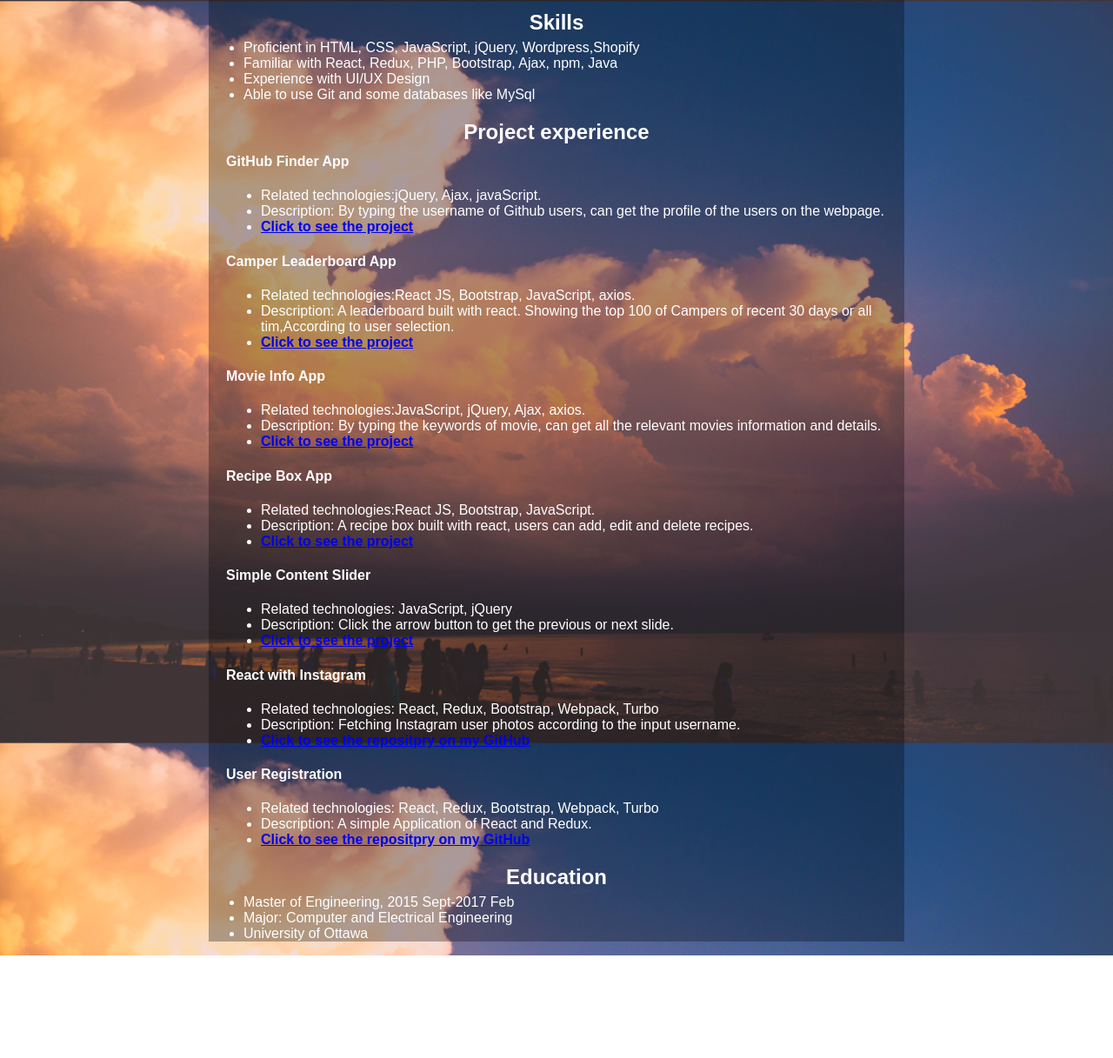
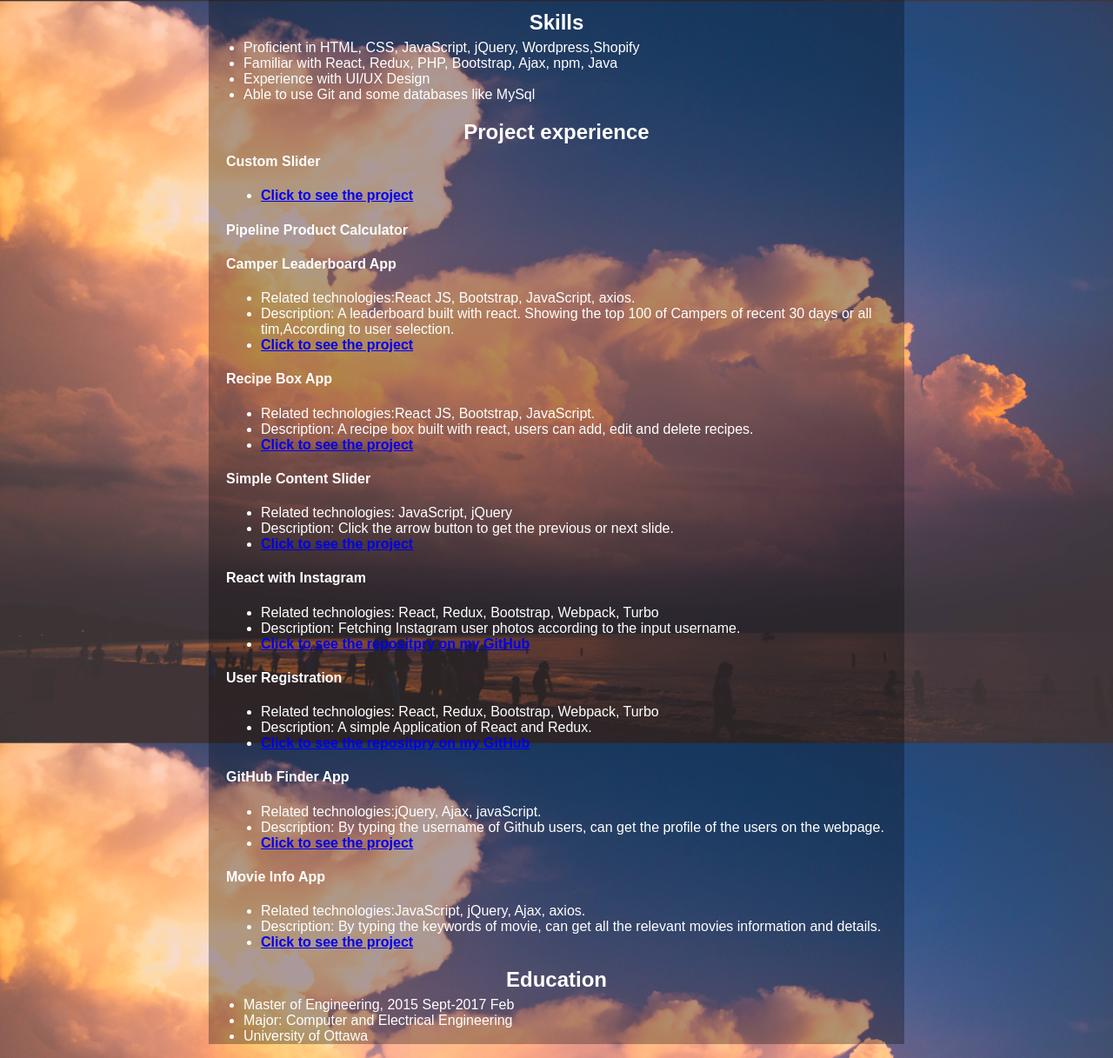
Before and after one commit to DaliChao/DaliChao.github.io, a plain HTML site: page index.html in a window 1280 px wide. Shown: the part 852-2069 px from the top of the page at 87% size. Before the commit the page ends 1951 px from the top, so only its background shows below. Drawn offline with Linux system fonts and the light colour scheme.

Commit message:
Update index.html

```diff
--- a/index.html
+++ b/index.html
@@ -10,7 +10,7 @@
  <div class="prof-box">
    <img src="./image/Profile Picture.jpg" />
   <h1>Dali Chao</h1>
-  <h4>Looking for a full-time junior Web Developer or Front-End Developer</h4>
+  <h4>Looking for full-time Web Developer or Front-End Developer job</h4>
   <h5>Email: jasonchao1992@gmail.com</h5>
 
   <div class="line-break"></div>
@@ -56,12 +56,13 @@
  </div>
  <div class=" divPad hover">
    <h2>Project experience</h2>
-   <h4>GitHub Finder App</h4>
-   <ul>
-     <li>Related technologies:jQuery, Ajax, javaScript.</li>
-     <li>Description: By typing the username of Github users, can get the profile of the users on the webpage.</li>
-     <li><a class="list-link" href="https://dalichao.github.io/GithubFinder/">Click to see the project</a></li>
-   </ul>
+
+   <h4>Custom Slider</h4>
+       <ul>
+          <li><a class="list-link" href="https://www.greensideup.com/">Click to see the project</a></li>
+       </ul>
+
+   <h4>Pipeline Product Calculator</h4>
 
    <h4>Camper Leaderboard App</h4>
     <ul>
@@ -69,13 +70,6 @@
       <li>Description: A leaderboard built with react. Showing the top 100 of Campers of recent 30 days or all tim,According to user selection.</li>
       <li><a class="list-link" href="https://dalichao.github.io/Leaderboard/">Click to see the project</a></li>
     </ul>
-
-    <h4>Movie Info App</h4>
-     <ul>
-       <li>Related technologies:JavaScript, jQuery, Ajax, axios.</li>
-       <li>Description: By typing the keywords of movie, can get all the relevant movies information and details. </li>
-       <li><a class="list-link" href="https://dalichao.github.io/Movie-Info-App/">Click to see the project</a></li>
-     </ul>
 
    <h4>Recipe Box App</h4>
    <ul>
@@ -105,6 +99,22 @@
      <li><a class="list-link" href="https://github.com/DaliChao/User-Registration1">Click to see the repositpry on my GitHub</a></li>
    </ul>
 
+   <h4>GitHub Finder App</h4>
+   <ul>
+     <li>Related technologies:jQuery, Ajax, javaScript.</li>
+     <li>Description: By typing the username of Github users, can get the profile of the users on the webpage.</li>
+     <li><a class="list-link" href="https://dalichao.github.io/GithubFinder/">Click to see the project</a></li>
+   </ul>
+
+    <h4>Movie Info App</h4>
+     <ul>
+       <li>Related technologies:JavaScript, jQuery, Ajax, axios.</li>
+       <li>Description: By typing the keywords of movie, can get all the relevant movies information and details. </li>
+       <li><a class="list-link" href="https://dalichao.github.io/Movie-Info-App/">Click to see the project</a></li>
+     </ul>
+
+
+
  </div>
  <div class=" hover">
    <h2>Education</h2>
```
